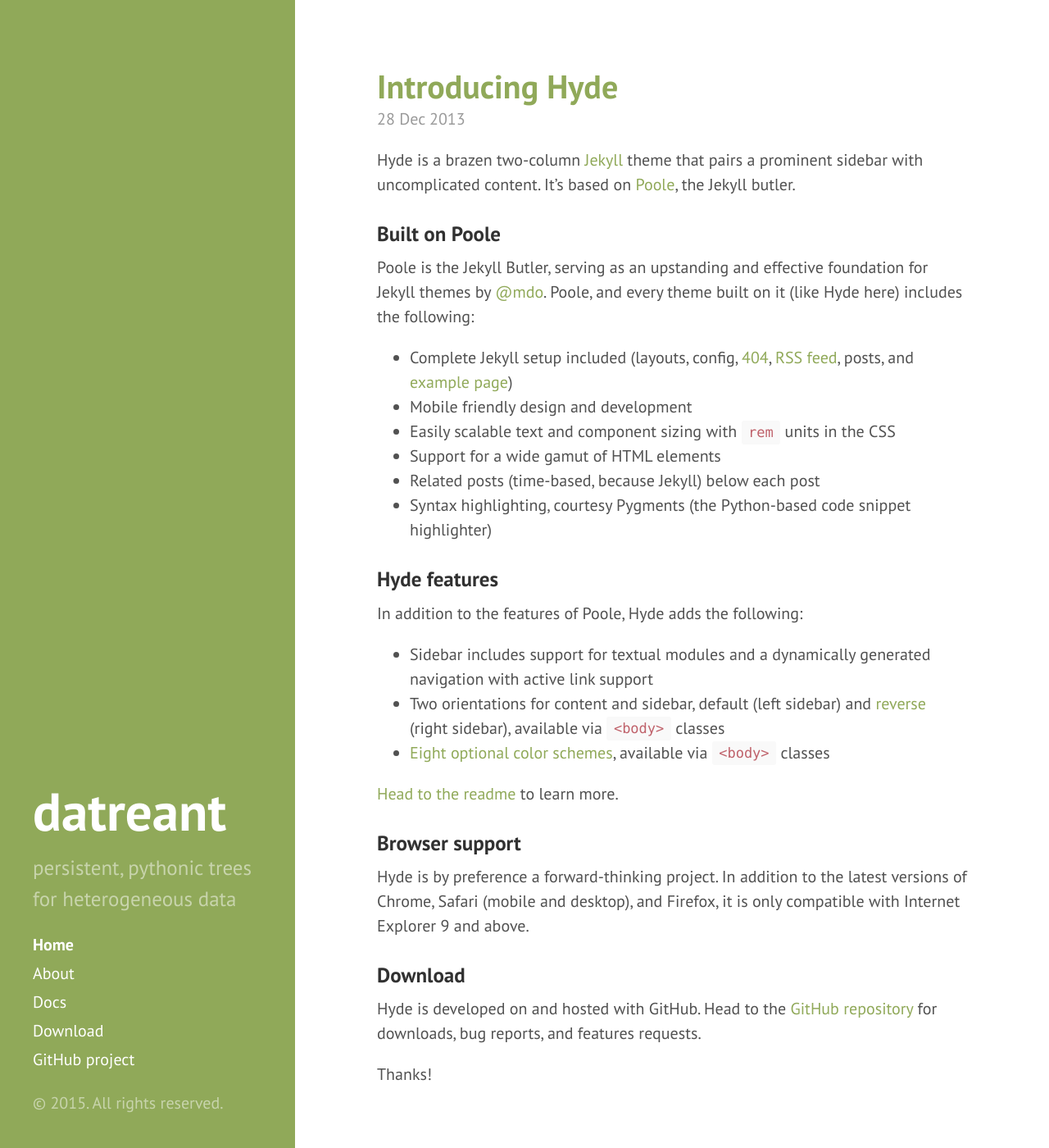
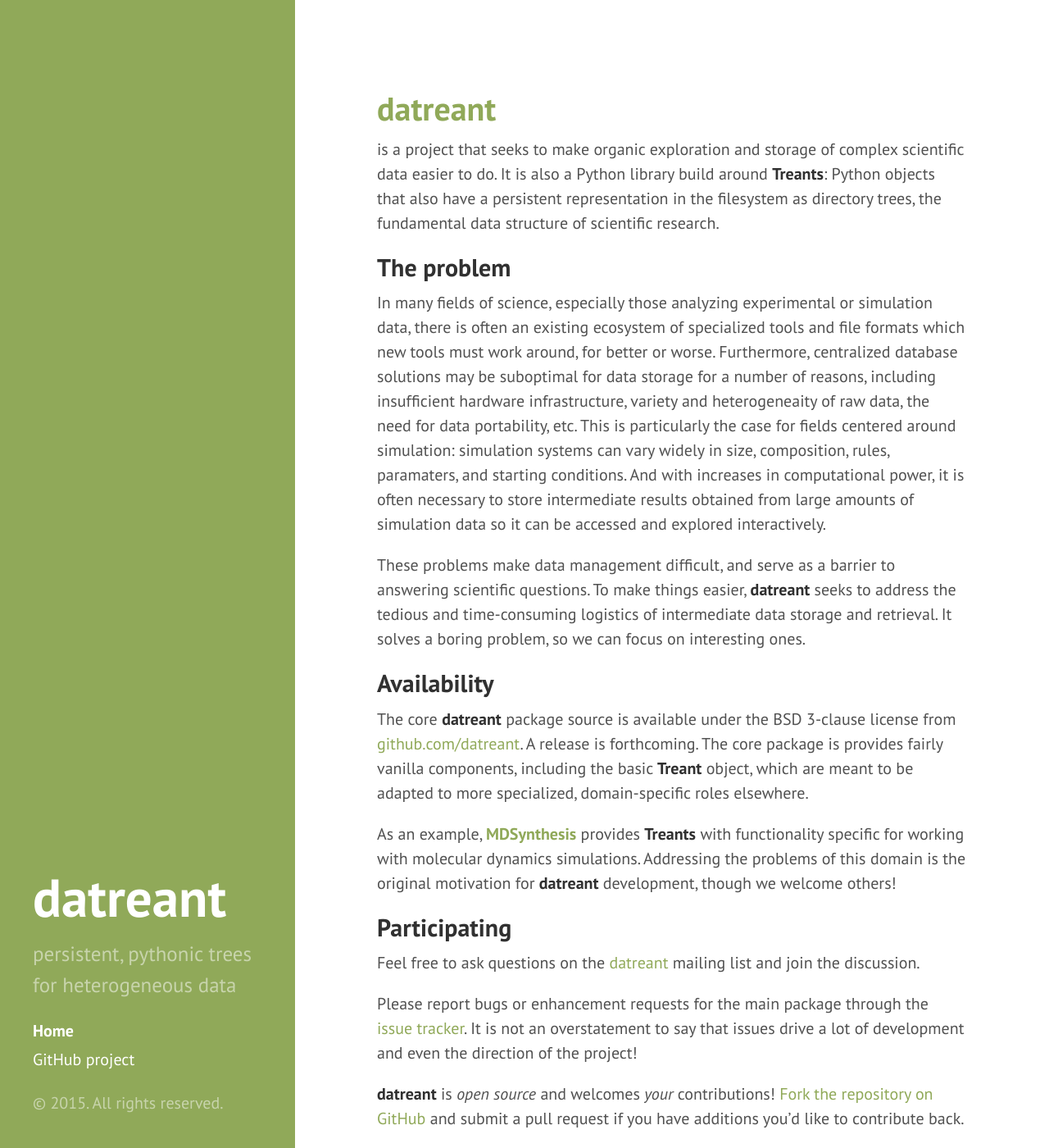
Before and after one commit to datreant/.github.io, a Jekyll site: the page built from index.md, in a window 1280 px wide and 1400 px high. Shown: the whole window at 82% size. Built offline with Jekyll 4.4.1, drawn with Linux system fonts in a browser that asks for light colours; Markdown is read by kramdown in place of the engine named in the settings; the list of posts is cut into pages by our own code.

Commit message:
First iteration of basic site finished.
Will add links to docs, pypi download, etc. once we have them.

```diff
--- a/_config.yml
+++ b/_config.yml
@@ -19,8 +19,6 @@ author:
 #  name:           'datreant development team'
 #  url:
 
-paginate:         1
-
 # Custom vars
 #version:          2.1.0
 
--- a/_includes/sidebar.html
+++ b/_includes/sidebar.html
@@ -26,8 +26,6 @@
         {% endif %}
       {% endfor %}
 
-      <a class="sidebar-nav-item" href="{{ site.pypi.docs }}">Docs</a>
-      <a class="sidebar-nav-item" href="{{ site.pypi.package }}">Download</a>
       <a class="sidebar-nav-item" href="{{ site.github.repo }}">GitHub project</a>
     </nav>
 
--- a/about.md
+++ /dev/null
@@ -1,30 +0,0 @@
----
-layout: page
-title: About
----
-
-<p class="message">
-  Hey there! This page is included as an example. Feel free to customize it for your own use upon downloading. Carry on!
-</p>
-
-In the novel, *The Strange Case of Dr. Jeykll and Mr. Hyde*, Mr. Poole is Dr. Jekyll's virtuous and loyal butler. Similarly, Poole is an upstanding and effective butler that helps you build Jekyll themes. It's made by [@mdo](https://twitter.com/mdo).
-
-There are currently two themes built on Poole:
-
-* [Hyde](http://hyde.getpoole.com)
-* [Lanyon](http://lanyon.getpoole.com)
-
-Learn more and contribute on [GitHub](https://github.com/poole).
-
-## Setup
-
-Some fun facts about the setup of this project include:
-
-* Built for [Jekyll](http://jekyllrb.com)
-* Developed on GitHub and hosted for free on [GitHub Pages](https://pages.github.com)
-* Coded with [Sublime Text 2](http://sublimetext.com), an amazing code editor
-* Designed and developed while listening to music like [Blood Bros Trilogy](https://soundcloud.com/maddecent/sets/blood-bros-series)
-
-Have questions or suggestions? Feel free to [open an issue on GitHub](https://github.com/poole/issues/new) or [ask me on Twitter](https://twitter.com/mdo).
-
-Thanks for reading!
--- a/index.html
+++ /dev/null
@@ -1,37 +0,0 @@
----
-layout: default
-title: Home
----
-
-<div class="posts">
-  {% for post in paginator.posts %}
-  <div class="post">
-    <h1 class="post-title">
-      <a href="{{ post.url }}">
-        {{ post.title }}
-      </a>
-    </h1>
-
-    <span class="post-date">{{ post.date | date_to_string }}</span>
-
-    {{ post.content }}
-  </div>
-  {% endfor %}
-</div>
-
-<div class="pagination">
-  {% if paginator.next_page %}
-    <a class="pagination-item older" href="{{ site.baseurl }}page{{paginator.next_page}}">Older</a>
-  {% else %}
-    <span class="pagination-item older">Older</span>
-  {% endif %}
-  {% if paginator.previous_page %}
-    {% if paginator.page == 2 %}
-      <a class="pagination-item newer" href="{{ site.baseurl }}">Newer</a>
-    {% else %}
-      <a class="pagination-item newer" href="{{ site.baseurl }}page{{paginator.previous_page}}">Newer</a>
-    {% endif %}
-  {% else %}
-    <span class="pagination-item newer">Newer</span>
-  {% endif %}
-</div>
--- /dev/null
+++ b/index.md
@@ -0,0 +1,60 @@
+---
+layout: default
+title: datreant
+---
+#[**datreant**]({{site.baseurl}})
+is a project that seeks to make organic exploration and storage of
+complex scientific data easier to do. It is also a Python library build around
+**Treants**: Python objects that also have a persistent representation in the
+filesystem as directory trees, the fundamental data structure of scientific
+research.
+
+
+## The problem
+
+In many fields of science, especially those analyzing experimental or
+simulation data, there is often an existing ecosystem of specialized tools and
+file formats which new tools must work around, for better or worse.
+Furthermore, centralized database solutions may be suboptimal for data
+storage for a number of reasons, including insufficient hardware
+infrastructure, variety and heterogeneaity of raw data, the need for data
+portability, etc. This is particularly the case for fields centered around
+simulation: simulation systems can vary widely in size, composition, rules,
+paramaters, and starting conditions. And with increases in computational power,
+it is often necessary to store intermediate results obtained from large amounts
+of simulation data so it can be accessed and explored interactively.
+
+These problems make data management difficult, and serve as a barrier to
+answering scientific questions. To make things easier, **datreant** seeks to
+address the tedious and time-consuming logistics of intermediate data storage
+and retrieval. It solves a boring problem, so we can focus on interesting ones.
+
+
+## Availability
+
+The core **datreant** package source is available under the BSD 3-clause license from
+[github.com/datreant](https://github.com/datreant). A release is forthcoming. The core
+package is provides fairly vanilla components, including the basic **Treant**
+object, which are meant to be adapted to more specialized, domain-specific roles
+elsewhere.
+
+As an example, [**MDSynthesis**](https://github.com/datreant/MDSynthesis)
+provides **Treants** with functionality specific for working with molecular
+dynamics simulations. Addressing the problems of this domain is the original
+motivation for **datreant** development, though we welcome others!
+
+
+## Participating
+
+Feel free to ask questions on the
+[datreant](http://groups.google.com/group/datreant) mailing list and join the
+discussion.
+
+Please report bugs or enhancement requests for the main package through the
+[issue tracker](https://github.com/datreant/datreant/issues). It is not
+an overstatement to say that issues drive a lot of development and
+even the direction of the project!
+
+**datreant** is *open source* and welcomes *your* contributions! [Fork the repository
+on GitHub](https://github.com/datreant/datreant#fork-destination-box) and
+submit a pull request if you have additions you'd like to contribute back.
```
Also changed, not shown: README.md.
